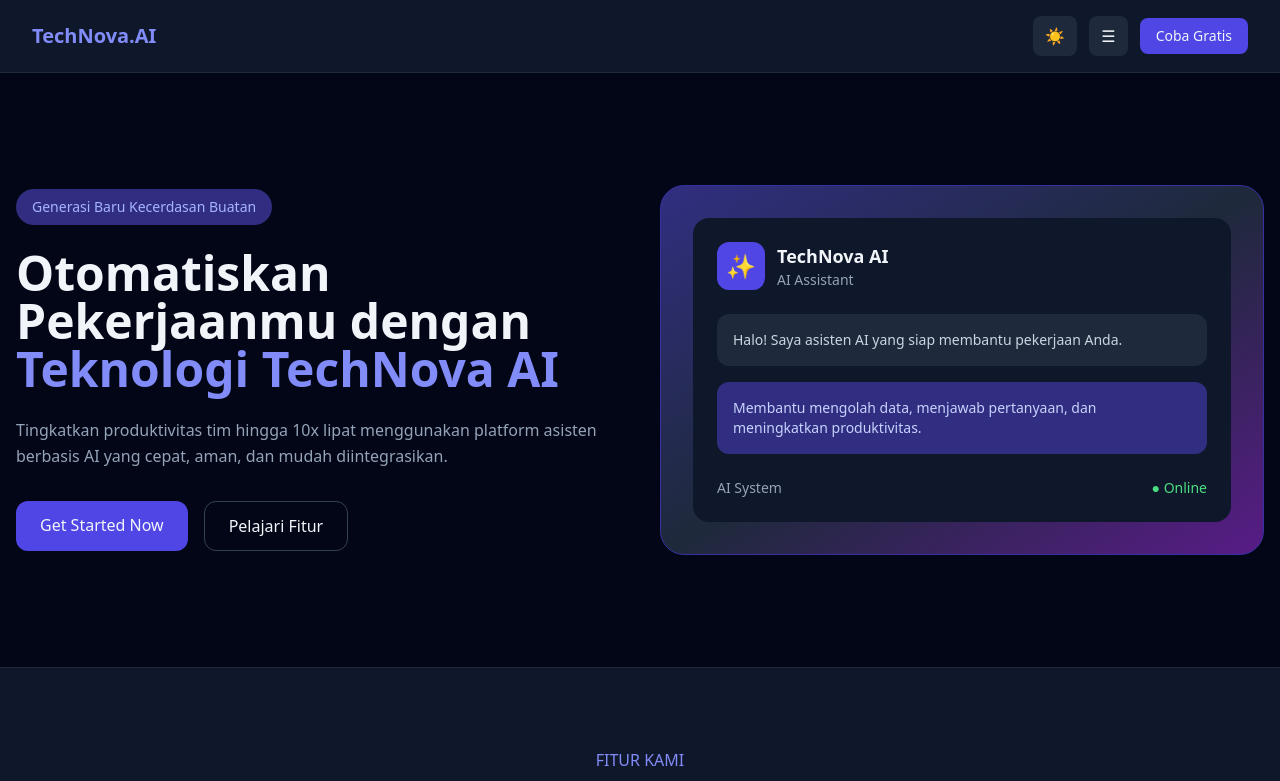
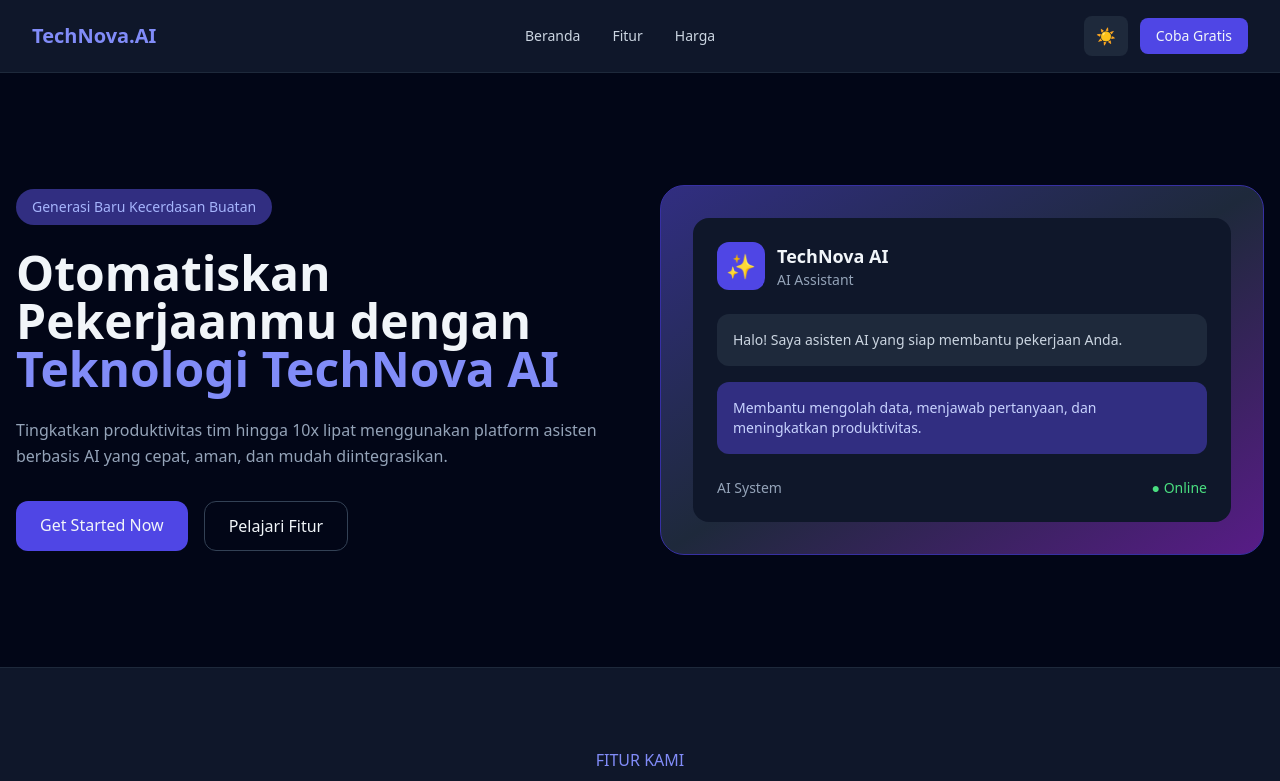
Before and after one commit to harits2501/Tugas-3.5-Harits-Muhdy-Khair-, a plain HTML site: page index.html in a window 1280 px wide. Shown: the top 781 px of the page. Drawn offline with nearby package versions, Linux system fonts and the light colour scheme.

Commit message:
Memperbaiki navbar buat tampilan desktop

```diff
--- a/index.html
+++ b/index.html
@@ -39,6 +39,13 @@
                     TechNova.AI
                 </h1>
 
+                <!-- Link Desktop -->
+                <div class="hidden md:flex items-center gap-8 text-sm text-slate-800 dark:text-slate-300">
+                    <a href="#hero" class="hover:text-indigo-400">Beranda</a>
+                    <a href="#features" class="hover:text-indigo-400">Fitur</a>
+                    <a href="#pricing" class="hover:text-indigo-400">Harga</a>
+                </div>
+
                 <!-- Tombol -->
                 <div class="flex items-center gap-3">
 
@@ -50,7 +57,7 @@
 
                     <!-- Burger -->
                     <button onclick="document.getElementById('menu').classList.toggle('hidden')"
-                        class="px-3 py-2 rounded-lg bg-slate-300 dark:bg-slate-800 hover:bg-slate-400 dark:hover:bg-slate-700">
+                        class="md:hidden px-3 py-2 rounded-lg bg-slate-300 dark:bg-slate-800 hover:bg-slate-400 dark:hover:bg-slate-700">
                         ☰
                     </button>
 
```
